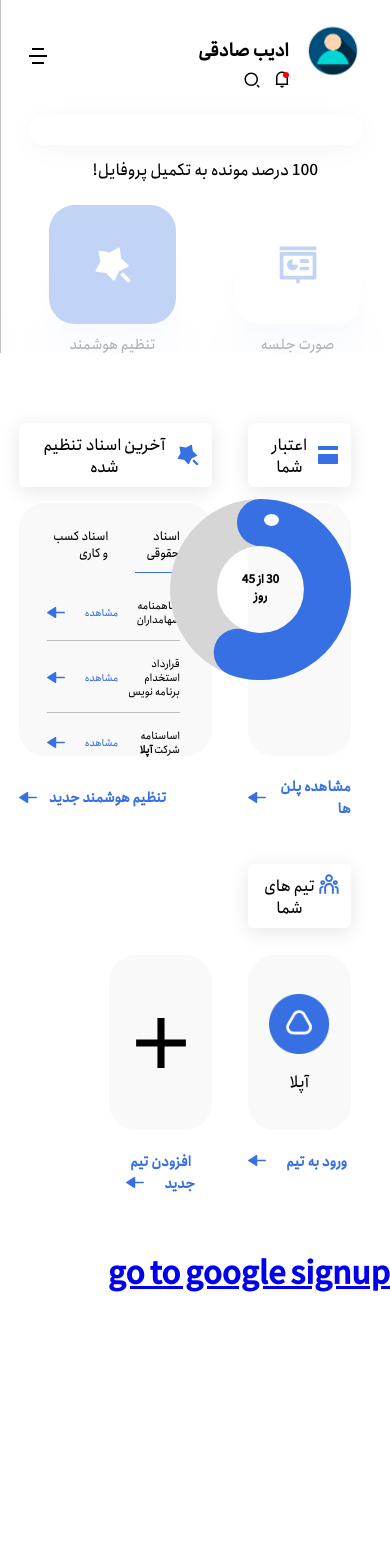
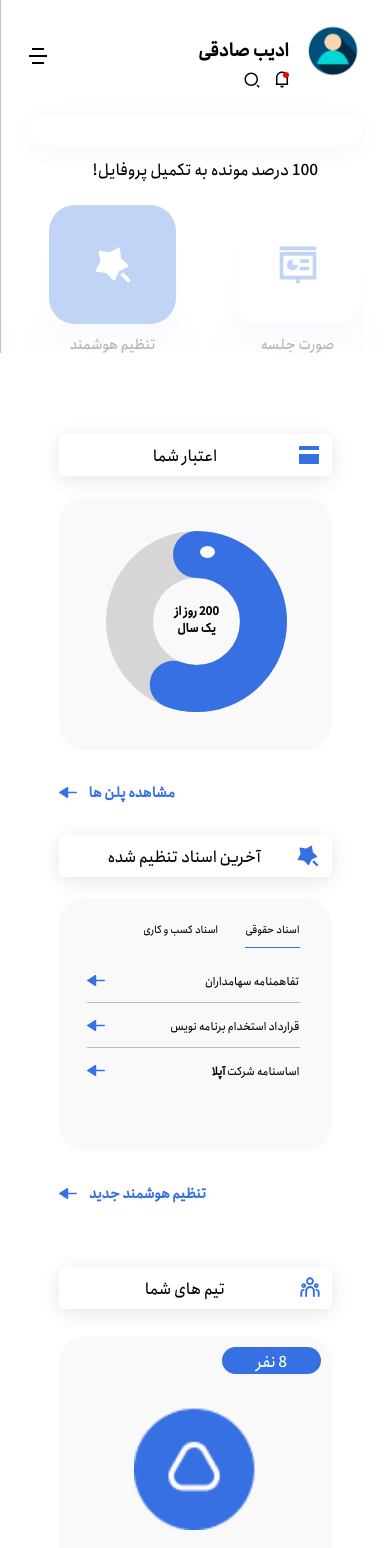
Before and after one commit to adibsadeghi1993/uplaw, a React (Create React App) app: page /dashbord in a window 390 px wide. Shown: the top 1548 px of the page. Before the commit the page ends 1293 px from the top, so only its background shows below. Built offline with nearby package versions, Linux system fonts and the light colour scheme.

Commit message:
TeamInfo component was responsived for mobile

```diff
--- a/src/components/userInfo/commonFiles/circleProgress/ProgressBar.js
+++ b/src/components/userInfo/commonFiles/circleProgress/ProgressBar.js
@@ -4,7 +4,7 @@ import "react-circular-progressbar/dist/styles.css";
 import { CircularProgressbarWithChildren } from "react-circular-progressbar";
 import styles from "../../completedInfo/completedDetailes/completedDetailes.module.css"
 
-const ProgressBar = ({persentage}) => {
+const ProgressBar = ({persentage,title,subTitle}) => {
     return (
         <div className={styles.progress_container}>
         <CircularProgressbarWithChildren
@@ -17,10 +17,10 @@ const ProgressBar = ({persentage}) => {
         >
           <div style={{ marginTop: -5 }} className={styles.cricular_desc}>
             <p className={styles.number} >
-              30 از 45
+              {title}
             </p>
             <p className={styles.day}>
-              روز
+              {subTitle}
             </p>
           </div>
         </CircularProgressbarWithChildren>
--- a/src/components/userInfo/completedInfo/completedDetailes/CompletedDetailes.js
+++ b/src/components/userInfo/completedInfo/completedDetailes/CompletedDetailes.js
@@ -23,7 +23,7 @@ const CompletedDetailes = () => {
       </section>
       <section className={styles.completed_detailes_sectionTow}>
         <div className={styles.circle}>
-         <ProgressBar persentage={30} />
+         <ProgressBar title="30 از 45" subTitle="روز" persentage={30} />
         </div>
 
         <div className={styles.contract}>
--- a/src/components/userInfo/userTeams/teamsInfo/teamInfo.module.css
+++ b/src/components/userInfo/userTeams/teamsInfo/teamInfo.module.css
@@ -28,6 +28,9 @@
 }
 
 @media(max-width:768px){
+    .teams_docs{
+        width: 70%;
+    }
     .teams{
         display: flex;
         flex-direction: column;
--- a/src/components/userInfo/userTeams/userTeams/UserTeams.js
+++ b/src/components/userInfo/userTeams/userTeams/UserTeams.js
@@ -23,6 +23,7 @@ const UserTeams = () => {
               <div className={styles.team_image}>
                 <img src={item.src} />
                 <p className={styles.team_name}>{item.teamName}</p>
+                <div className={styles.memberShip}>{item.memberShip} نفر</div>
               </div>
               <div className={styles.team_btn_container}>
               <button className={styles.team_btn}>
--- a/src/components/userInfo/userTeams/userTeams/userTeams.module.css
+++ b/src/components/userInfo/userTeams/userTeams/userTeams.module.css
@@ -30,10 +30,25 @@
     display: flex;
     height: 252px;
     flex-direction: column;
-    justify-content: center;
+    justify-content: flex-end;
     align-items: center;
     background-color: rgba(232, 232, 232, 0.25);
-    border-radius: 27px
+    border-radius: 27px;
+    position: relative;
+    padding-bottom: 21px;
+}
+.memberShip{
+    position: absolute;
+   width: 36%;
+   height: 27px;
+   display: flex;
+   justify-content: center;
+   align-items: center;
+    background: #3770E2;
+border-radius: 26px;
+color: white;
+top: 11px;
+right: 11px;
 }
 .team_image_add{
     display: flex;
@@ -105,6 +120,9 @@ color: #3770E2;
     .team_image{
     height: 200px;
     }
+    .team_image img{
+        width: 53%;
+    }
     .team_image_add{
         height: 200px;
     }
@@ -114,7 +132,48 @@ color: #3770E2;
     .team_image{
     height: 175px;
     }
+    .team_image img{
+        width: 50%;
+    }
     .team_image_add{
         height: 175px;
     }
 }
+@media(max-width:768px){
+    .team_image{
+    height: 253px;
+    }
+    .team_image img{
+        width: 35%;
+    }
+    .team_image_add{
+        height: 253px;
+    }
+    .team_desc{
+        width: 100%;
+    }
+    .team{
+        display: grid;
+        grid-template-columns: 1fr;
+        grid-template-rows: repeat(2,1fr);
+       justify-content: center;
+    }
+}
+
+@media(max-width:650px){
+
+    .team_image img{
+        width: 38%;
+    }
+
+}
+
+@media(max-width:500px){
+    .team_image{
+    height: 253px;
+    }
+    .team_image img{
+        width: 45%;
+    }
+
+}
--- a/src/components/userInfo/userTeams/userTeamsDocs/TeamDocs.js
+++ b/src/components/userInfo/userTeams/userTeamsDocs/TeamDocs.js
@@ -11,7 +11,7 @@ const TeamDocs = () => {
         <section className={styles.docs_grid}>
             <article className={styles.credit}><p>اعتبار شما</p><img src={creditImage}/></article>
             <article className={styles.adjust_docs}><p>آخرین اسناد تنظیم شده</p><img src={starBlueImage}/></article>
-            <article className={styles.progressbar}><div className={styles.progress_container}><ProgressBar persentage={25}/></div></article>
+            <article className={styles.progressbar}><div className={styles.progress_container}><ProgressBar title=" 200 روز از " subTitle="یک سال" persentage={25}/></div></article>
             <article className={styles.docs}><VariousDocs/></article>
             <article className={styles.plan}><p>مشاهده پلن ها</p><img src={blueArrow}/></article>
             <article className={styles.new_adjust}><p>تنظیم هوشمند جدید</p><img src={blueArrow}/></article>
--- a/src/components/userInfo/userTeams/userTeamsDocs/teamDocs.module.css
+++ b/src/components/userInfo/userTeams/userTeamsDocs/teamDocs.module.css
@@ -112,3 +112,45 @@ color: #3770E2;
         width: 125px;
     }
 }
+
+
+@media(max-width:768px){
+.docs_grid{
+  display: grid;
+  grid-template-columns:1fr;
+  grid-template-rows: 44px 253px 44px 44px  253px 44px;
+  grid-gap: 20px;
+}
+.credit{
+  grid-column: 1/2;
+  grid-row: 1/2;
+}
+.progressbar{
+  grid-column: 1/2;
+  grid-row: 2/3;
+}
+.plan{
+  grid-column: 1/2;
+  grid-row: 3/4;
+}
+.adjust_docs{
+  grid-column: 1/2;
+  grid-row: 4/5;
+}
+.docs{
+  grid-column: 1/2;
+  grid-row: 5/6;
+}
+.new_adjust{
+  grid-column: 1/2;
+  grid-row: 6/7;
+}
+
+.progress_container{
+  width: 184px;
+    height: 120px;
+}
+
+
+
+}
--- a/src/components/userInfo/userTeams/userTeamsDocs/variousDocs/variousDocs.module.css
+++ b/src/components/userInfo/userTeams/userTeamsDocs/variousDocs/variousDocs.module.css
@@ -19,6 +19,7 @@
 }
 .active {
   border-bottom: 1px solid #3770e2;
+  font-weight: 900;
 }
 .alldocs {
   margin-top: 25px;
@@ -99,4 +100,59 @@ font-family: "anjoman";
         font-size: 10px;
         font-weight: 500;
     }
+
  }
+ @media(max-width:768px){
+  .legal_docs{
+      font-size: 1rem;
+
+  }
+  .business_docs{
+    font-size: 1rem;
+
+  }
+  .eachDoc p{
+      font-size: 0.875rem;
+  }
+.docbtn .observe{
+      display: none;
+  }
+
+
+}
+
+@media(max-width:413px){
+  .legal_docs{
+      font-size: 0.9rem;
+      font-weight: 400;
+  }
+  .business_docs{
+    font-size: 0.9rem;
+    font-weight: 400;
+  }
+  .eachDoc p{
+      font-size: 0.875rem;
+  }
+.docbtn .observe{
+      display: none;
+  }
+
+
+}
+
+@media(max-width:413px){
+  .legal_docs{
+      font-size: 0.65rem;
+      font-weight: 400;
+  }
+  .business_docs{
+    font-size: 0.65rem;
+    font-weight: 400;
+  }
+  .eachDoc p{
+      font-size: 0.7rem;
+  }
+
+
+
+}
```
